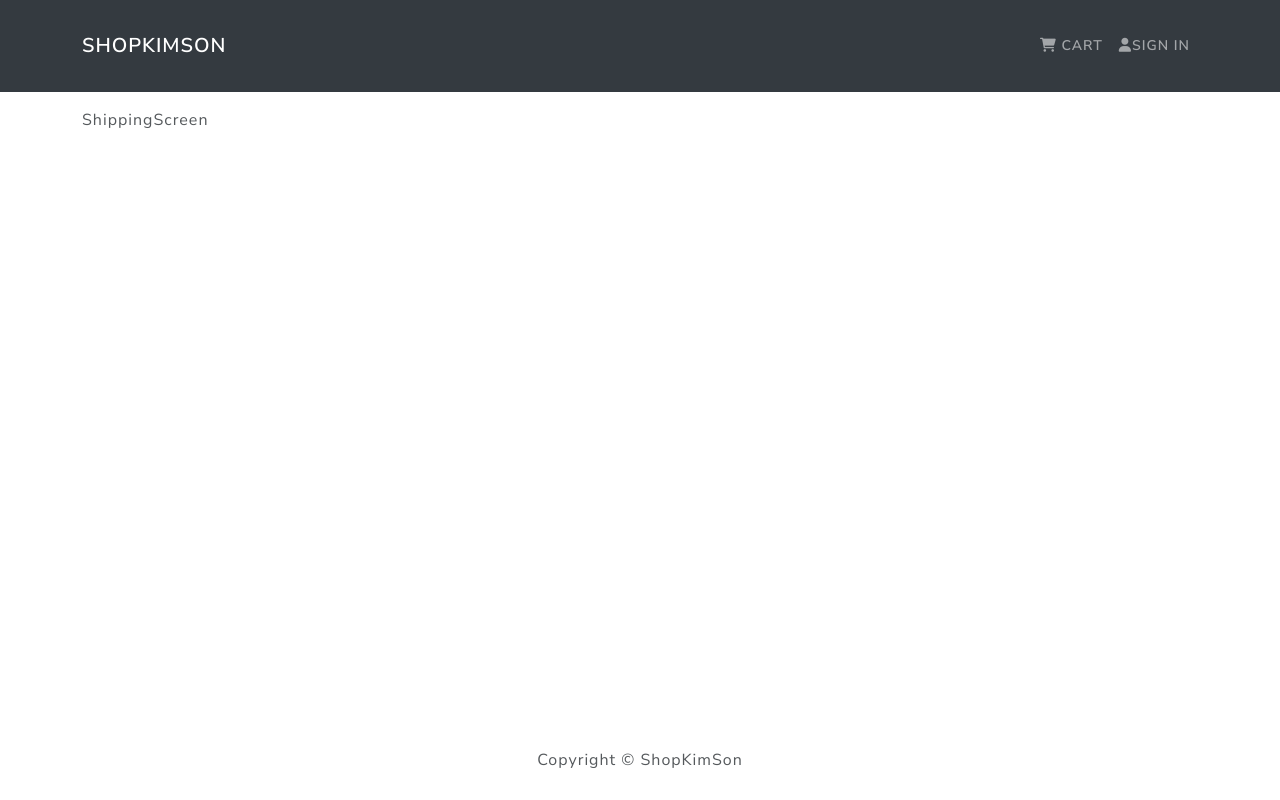
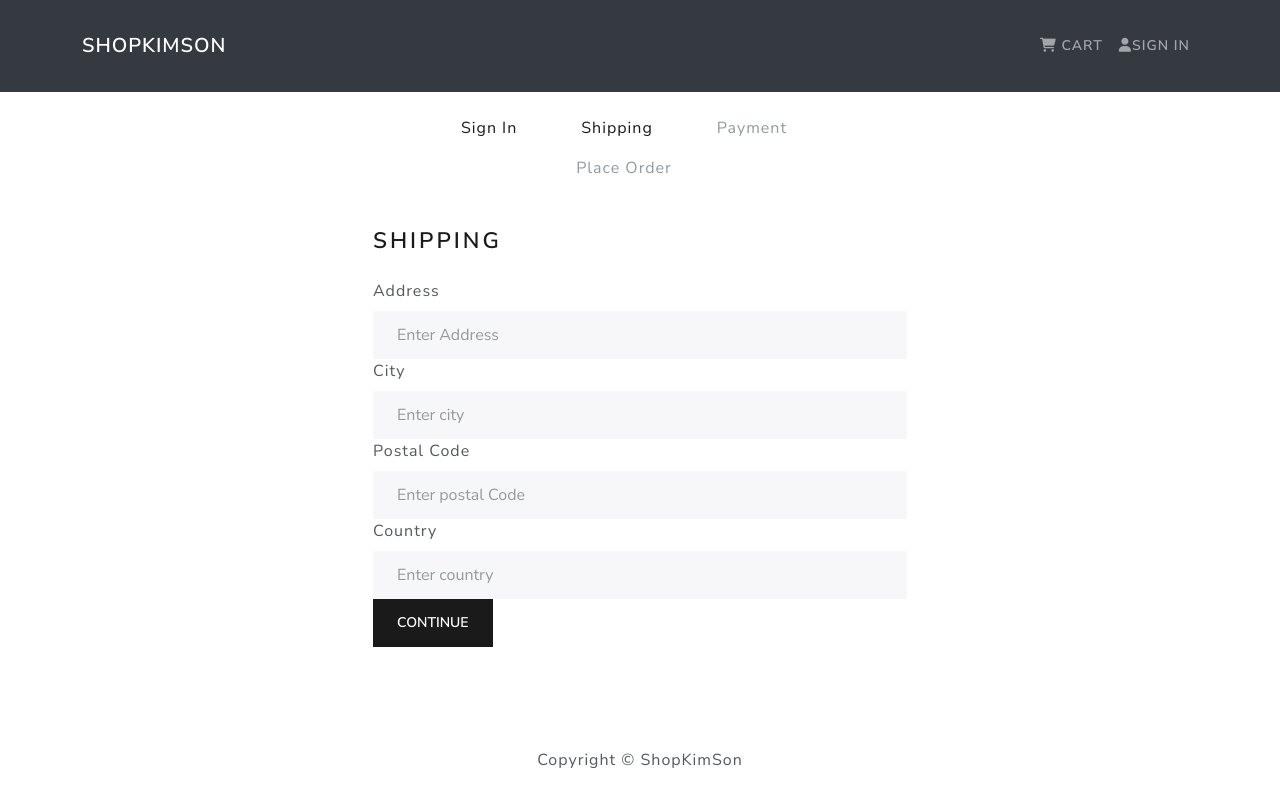
Before and after one commit to prozip/ecommerce-project, a React (Create React App) app in the folder frontend/: page /shipping in a window 1280 px wide. Built offline with nearby package versions, Linux system fonts and the light colour scheme.

Commit message:
done Check Out Steps

```diff
--- a/frontend/src/actions/cartActions.js
+++ b/frontend/src/actions/cartActions.js
@@ -1,5 +1,5 @@
 import axios from 'axios'
-import { CART_ADD_ITEM, CART_REMOVE_ITEM } from '../constants/cartConstants'
+import { CART_ADD_ITEM, CART_REMOVE_ITEM, CART_SAVE_SHIPPING_ADDRESS } from '../constants/cartConstants'
 
 export const addToCart = (id, qty) => async (dispatch, getState) =>{
     const { data } = await axios.get(`/api/products/${id}`)
@@ -27,3 +27,12 @@
     localStorage.setItem('cartItems', JSON.stringify(getState().cart.cartItems))
 
 }
+
+export const saveShippingAddress = (data) => (dispatch) => {
+    dispatch({
+        type: CART_SAVE_SHIPPING_ADDRESS,
+        payload: data,
+    })
+    localStorage.setItem('cartItems', JSON.stringify(data))
+
+}
--- /dev/null
+++ b/frontend/src/components/CheckoutSteps.js
@@ -0,0 +1,43 @@
+import React from 'react'
+import { Nav } from 'react-bootstrap'
+import { LinkContainer } from 'react-router-bootstrap'
+
+const CheckoutSteps = ({step1, step2, step3, step4 }) => {
+  return (
+    <Nav className='justify-content-center mb-4'>
+        <Nav.Item>
+            {step1 ? (
+                <LinkContainer to='/login'>
+                    <Nav.Link>Sign In</Nav.Link>
+                </LinkContainer>
+            ) : <Nav.Link disabled>Sing In</Nav.Link>}
+        </Nav.Item>
+
+        <Nav.Item>
+            {step2 ? (
+                <LinkContainer to='/shipping'>
+                    <Nav.Link>Shipping</Nav.Link>
+                </LinkContainer>
+            ) : <Nav.Link disabled>Shipping</Nav.Link>}
+        </Nav.Item>
+
+        <Nav.Item>
+            {step3 ? (
+                <LinkContainer to='/payment'>
+                    <Nav.Link>Payment</Nav.Link>
+                </LinkContainer>
+            ) : <Nav.Link disabled>Payment</Nav.Link>}
+        </Nav.Item>
+
+        <Nav.Item>
+            {step4 ? (
+                <LinkContainer to='/placeorder'>
+                    <Nav.Link>Place Order</Nav.Link>
+                </LinkContainer>
+            ) : <Nav.Link disabled>Place Order</Nav.Link>}
+        </Nav.Item>
+    </Nav>
+  )
+}
+
+export default CheckoutSteps
--- a/frontend/src/constants/cartConstants.js
+++ b/frontend/src/constants/cartConstants.js
@@ -1,2 +1,3 @@
 export const CART_ADD_ITEM = 'CART_ADD_ITEM'
 export const CART_REMOVE_ITEM = 'CART_REMOVE_ITEM'
+export const CART_SAVE_SHIPPING_ADDRESS = 'CART_SAVE_SHIPPING_ADDRESS'
--- a/frontend/src/reducers/cartReducers.js
+++ b/frontend/src/reducers/cartReducers.js
@@ -1,6 +1,6 @@
-import { CART_ADD_ITEM, CART_REMOVE_ITEM } from '../constants/cartConstants'
+import { CART_ADD_ITEM, CART_REMOVE_ITEM, CART_SAVE_SHIPPING_ADDRESS} from '../constants/cartConstants'
 
-export const cartReducer =(state = {cartItems: []}, action)=> {
+export const cartReducer =(state = {cartItems: [], shippingAddress: {}}, action)=> {
     switch(action.type) {
         case CART_ADD_ITEM:
             const item = action.payload
@@ -24,6 +24,11 @@
                 ...state,
                 cartItems: state.cartItems.filter(x => x.product !== action.payload),
             }
+        case CART_SAVE_SHIPPING_ADDRESS:
+            return {
+                ...state,
+                shippingAdress: action.payload
+            }
         default:
             return state
     }
--- a/frontend/src/screens/LoginScreen.js
+++ b/frontend/src/screens/LoginScreen.js
@@ -67,7 +67,7 @@
 
             <Row className='py-3'>
                 <Col>
-                    New Customer? <Link to={redirect ? `/register?redirect=${redirect}` : '/register'}>Register</Link>
+                    New Customer?{' '} <Link to={redirect ? `/register?redirect=${redirect}` : '/register'}>Register</Link>
                 </Col>
             </Row>
 
--- a/frontend/src/screens/ShippingScreen.js
+++ b/frontend/src/screens/ShippingScreen.js
@@ -1,9 +1,84 @@
-import React from 'react'
+import React, {useState} from 'react'
+import { Link, useLocation, useNavigate } from 'react-router-dom'
+import { Form, Button} from 'react-bootstrap'
+import {useDispatch, useSelector} from 'react-redux'
+import FormContainer from '../components/FormContainer'
+import CheckoutSteps from '../components/CheckoutSteps'
+import { saveShippingAddress } from '../actions/cartActions'
 
 const ShippingScreen = () => {
-  return (
-    <div>ShippingScreen</div>
-  )
+  const location = useLocation()
+  const navigate = useNavigate()
+
+  const cart = useSelector(state => state.cart)
+  const { shippingAddress } = cart
+
+  const[address, setAddress] = useState(shippingAddress.address)
+  const[city, setCity] = useState(shippingAddress.city)
+  const[postalCode, setPostalCode] = useState(shippingAddress.postalCode)
+  const[country, setCountry] = useState(shippingAddress.country)
+
+  const dispatch = useDispatch()
+
+  const submitHandler = (e) => {
+    e.preventDefault()
+    dispatch(saveShippingAddress({address, city, postalCode, country}))
+    navigate('/payment')
+  }
+
+  return <FormContainer>
+    <CheckoutSteps step1 step2/>
+    <h1>Shipping</h1>
+    <Form onSubmit={submitHandler}>
+    <Form.Group controlId='address'>
+      <Form.Label>Address</Form.Label>
+       <Form.Control
+          type='text'
+          placeholder='Enter Address'
+          value={address}
+          required
+          onChange={(e) => setAddress(e.target.value)}
+        ></Form.Control>
+      </Form.Group>
+
+      <Form.Group controlId='city'>
+      <Form.Label>City</Form.Label>
+       <Form.Control
+          type='text'
+          placeholder='Enter city'
+          value={city}
+          required
+          onChange={(e) => setCity(e.target.value)}
+        ></Form.Control>
+      </Form.Group>
+
+      <Form.Group controlId='postalCode'>
+      <Form.Label>Postal Code</Form.Label>
+       <Form.Control
+          type='text'
+          placeholder='Enter postal Code'
+          value={postalCode}
+          required
+          onChange={(e) => setPostalCode(e.target.value)}
+        ></Form.Control>
+      </Form.Group>
+
+      <Form.Group controlId='country'>
+      <Form.Label>Country</Form.Label>
+       <Form.Control
+          type='text'
+          placeholder='Enter country'
+          value={country}
+          required
+          onChange={(e) => setCountry(e.target.value)}
+        ></Form.Control>
+      </Form.Group>
+
+      <Button type='submit' variant='primary'>Continue</Button>
+
+
+    </Form>
+  </FormContainer>
 }
 
 export default ShippingScreen
--- a/frontend/src/store.js
+++ b/frontend/src/store.js
@@ -25,8 +25,12 @@
 
 const userInfoFromStorage = localStorage.getItem('userInfo') ? JSON.parse(localStorage.getItem('userInfo')) : null
 
+const shippingAddressFromStorage = localStorage.getItem('shippingAddress') ? JSON.parse(localStorage.getItem('shippingAddress')) : {}
 const initialState = {
-    cart: { cartItems: cartItemsFromStorage},
+    cart: {
+        cartItems: cartItemsFromStorage,
+        shippingAddress: shippingAddressFromStorage,
+    },
     userLogin: { userInfo: userInfoFromStorage},
 }
 
```
